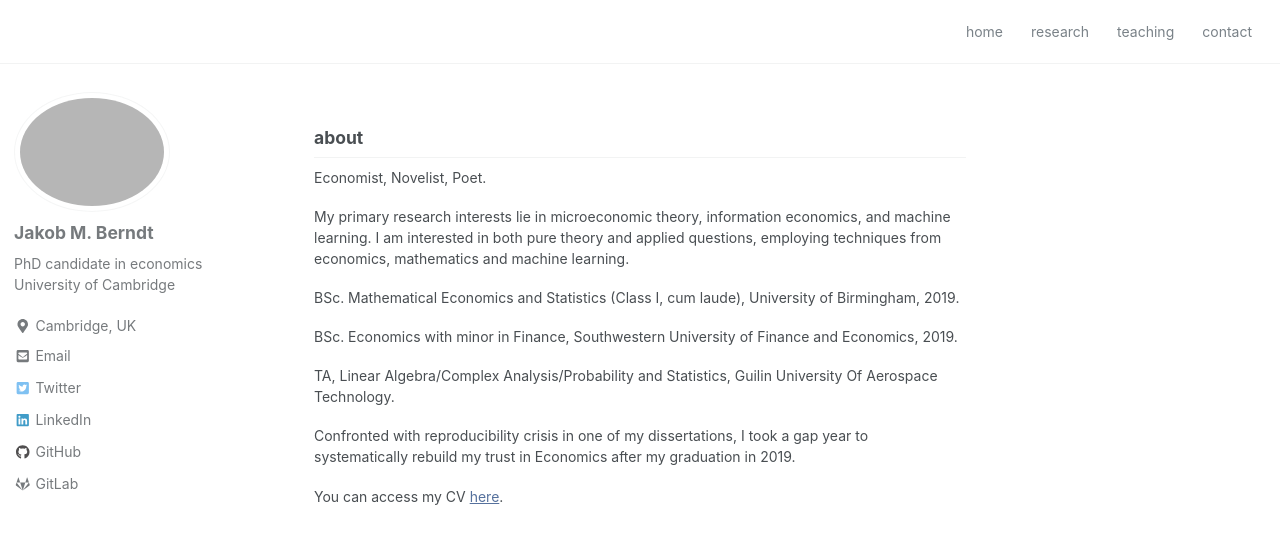
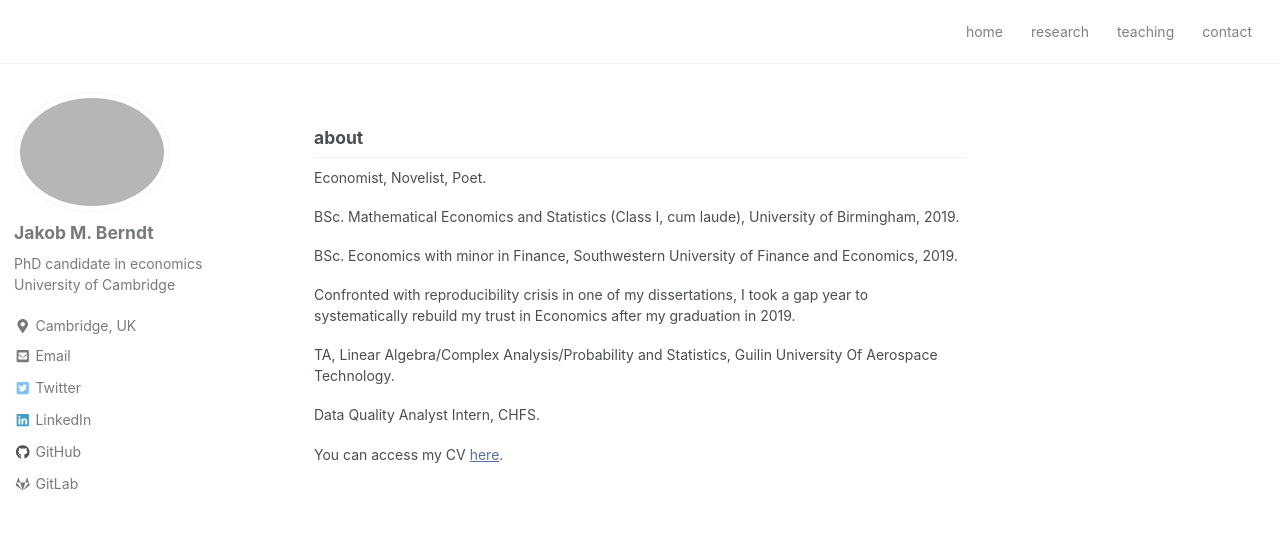
Before and after one commit to Zoey1102/Zoey1102.github.io, a Jekyll site: the page built from index.md, in a window 1280 px wide and 900 px high. Shown: the top 544 px of the window. Built offline with Jekyll 4.4.1, drawn with Linux system fonts in a browser that asks for light colours; nearby versions of some CDN libraries.

Commit message:
Update index.md

```diff
--- a/index.md
+++ b/index.md
@@ -8,15 +8,16 @@ author_profile: true
 
 <p align="justify"> Economist, Novelist, Poet. </p>
 
+<!--
 <p> My primary research interests lie in microeconomic theory, information economics, and machine learning.
 I am interested in both pure theory and applied questions, employing techniques from economics, mathematics and machine learning. </p>
-
+-->
 <p> BSc. Mathematical Economics and Statistics (Class I, cum laude), University of Birmingham, 2019.</p>
 <p> BSc. Economics with minor in Finance, Southwestern University of Finance and Economics, 2019.  </p>
 
+<p> Confronted with reproducibility crisis in one of my dissertations, I took a gap year to systematically rebuild my trust in Economics after my graduation in 2019.  </p>
 <p> TA, Linear Algebra/Complex Analysis/Probability and Statistics, Guilin University Of Aerospace Technology. </p>
-
-<p> Confronted with reproducibility crisis in one of my dissertations, I took a gap year to systematically rebuild my trust in Economics after my graduation in 2019.  </p>
+<p> Data Quality Analyst Intern, CHFS. </p>
 
 <!--
 <p> You can access my CV <a href="" target="_blank">here</a>. </p>
```
